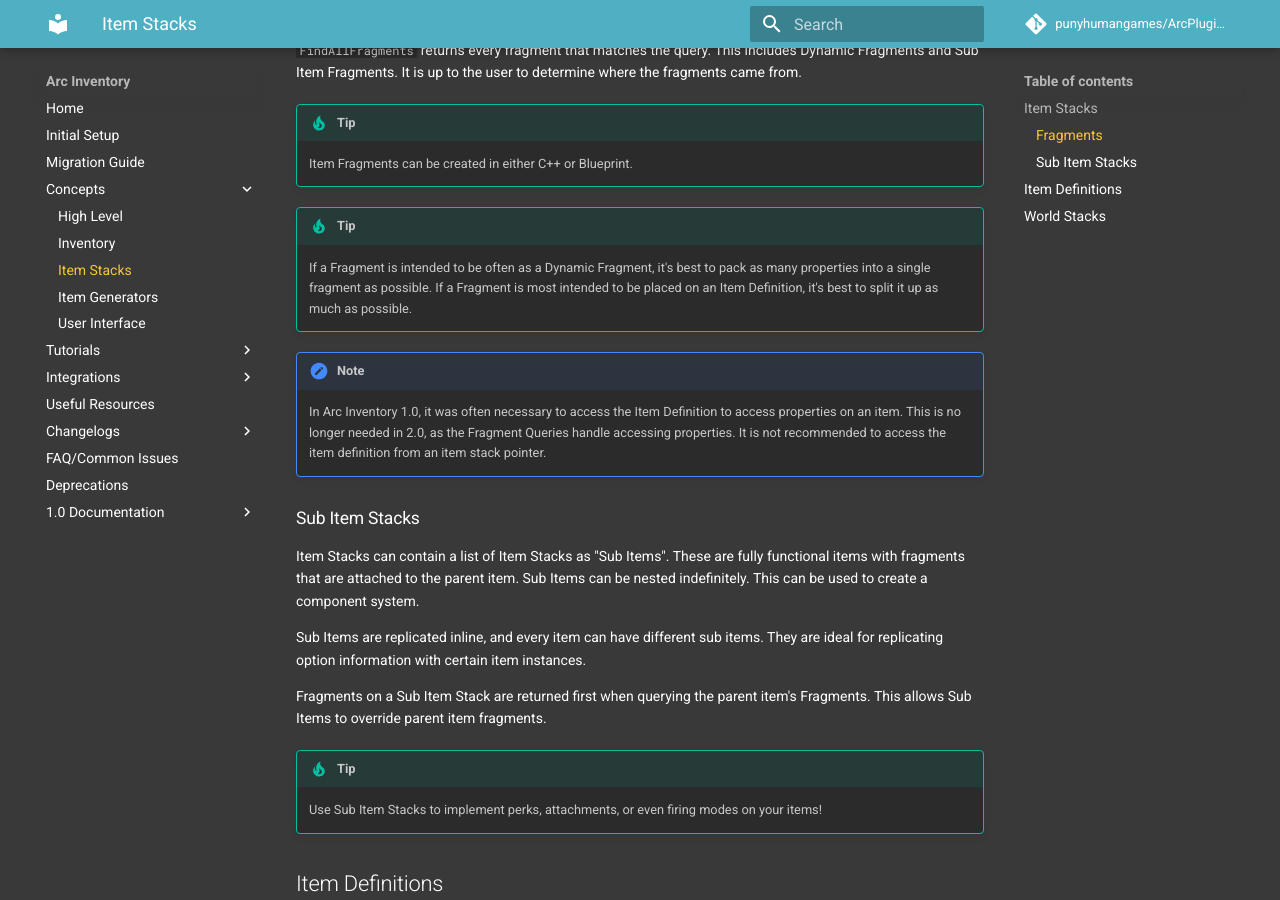
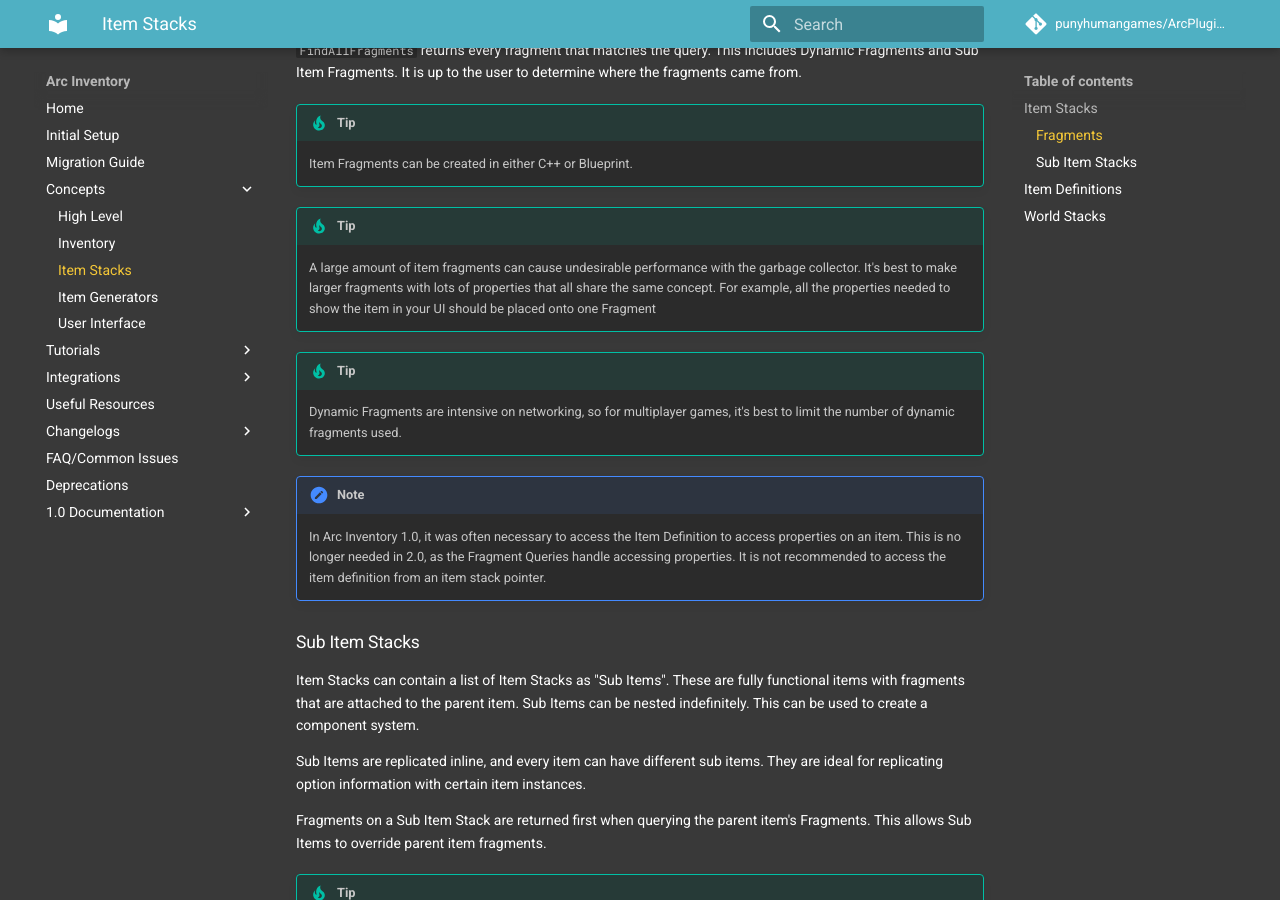
Before and after one commit to punyhumangames/ArcPluginsDocumentation, an MkDocs documentation site: the page built from docs/arcinventory/concepts/itemstack.md, in a window 1280 px wide and 900 px high, scrolled down 1062 px. Built offline with MkDocs 1.6.1 and Material for MkDocs 9.7.7, drawn with Linux system fonts in a browser that asks for light colours; comment, search, counter and statistics services are not loaded.

Commit message:
Modified the tips around fragment usage in the item stack page

```diff
--- a/docs/arcinventory/concepts/itemstack.md
+++ b/docs/arcinventory/concepts/itemstack.md
@@ -26,7 +26,10 @@
     Item Fragments can be created in either C++ or Blueprint.
 
 !!! tip
-    If a Fragment is intended to be often as a Dynamic Fragment, it's best to pack as many properties into a single fragment as possible.  If a Fragment is most intended to be placed on an Item Definition, it's best to split it up as much as possible.
+    A large amount of item fragments can cause undesirable performance with the garbage collector.  It's best to make larger fragments with lots of properties that all share the same concept.  For example, all the properties needed to show the item in your UI should be placed onto one Fragment
+
+!!! tip
+    Dynamic Fragments are intensive on networking, so for multiplayer games, it's best to limit the number of dynamic fragments used.
 
 !!! note
     In Arc Inventory 1.0, it was often necessary to access the Item Definition to access properties on an item.  This is no longer needed in 2.0, as the Fragment Queries handle accessing properties.  It is not recommended to access the item definition from an item stack pointer.
```
